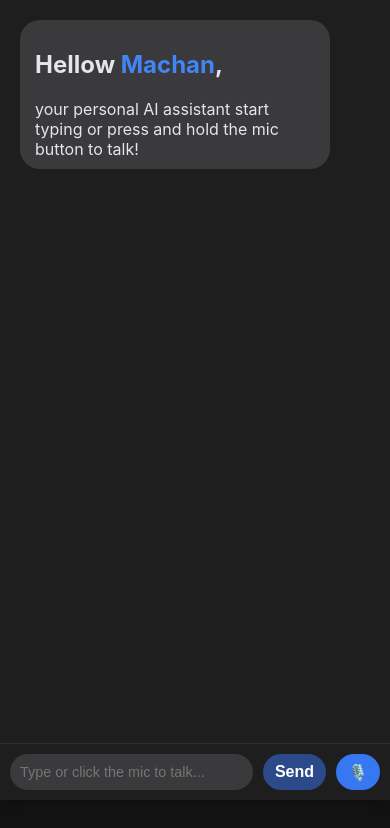
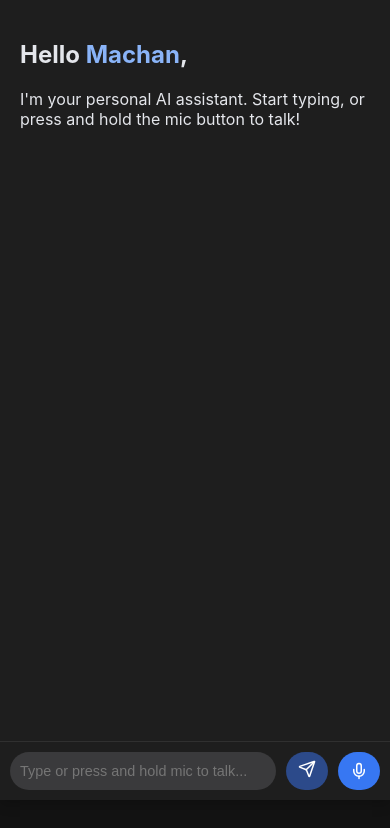
Before and after one commit to PramudithaN/ai-english-tutor, a React (Create React App) app in the folder frontend/: page / in a window 390 px wide. Shown: the top 828 px of the page. Built offline with nearby package versions, Linux system fonts and the light colour scheme.

Commit message:
fix(theme): fixed mobile devices icon

```diff
--- a/frontend/package.json
+++ b/frontend/package.json
@@ -11,9 +11,9 @@
     "@types/node": "^16.18.126",
     "@types/react": "^19.1.8",
     "@types/react-dom": "^19.1.6",
+    "lucide-react": "^0.517.0",
     "react": "^19.1.0",
     "react-dom": "^19.1.0",
-    "react-icons": "^5.5.0",
     "react-markdown": "^10.1.0",
     "react-scripts": "5.0.1",
     "typescript": "^4.9.5",
--- a/frontend/src/App.tsx
+++ b/frontend/src/App.tsx
@@ -1,7 +1,7 @@
 import React, { useState, useRef } from 'react';
 import ReactMarkdown from 'react-markdown';
-// NEW: Import the microphone icon
-import { FaMicrophone, FaPaperPlane } from 'react-icons/fa';
+// NEW: Import icons from the 'lucide-react' library
+import { Mic, Send } from 'lucide-react';
 import './App.css';
 
 
@@ -17,14 +17,11 @@ function App() {
   const [isRecording, setIsRecording] = useState(false);
   const mediaRecorderRef = useRef<MediaRecorder | null>(null);
   const audioChunksRef = useRef<Blob[]>([]);
-  // Ref for the chat window to auto-scroll
   const chatWindowRef = useRef<HTMLDivElement | null>(null);
 
-  // Auto-scroll to the bottom whenever messages change
   React.useEffect(() => {
     chatWindowRef.current?.scrollTo(0, chatWindowRef.current.scrollHeight);
   }, [messages]);
-
 
   const sendPromptToAI = async (promptText: string) => {
     const userMessage: Message = { sender: 'user', text: promptText };
@@ -37,7 +34,7 @@ function App() {
     }));
 
     try {
-      const chatResponse = await fetch(`${process.env.REACT_APP_API_URL}api/chat`, {
+      const chatResponse = await fetch(`${process.env.REACT_APP_API_URL}/api/chat`, {
         method: 'POST',
         headers: { 'Content-Type': 'application/json' },
         body: JSON.stringify({
@@ -51,7 +48,7 @@ function App() {
       const aiTextMessage: Message = { sender: 'ai', text: chatData.message };
       setMessages(prevMessages => [...prevMessages, aiTextMessage]);
 
-      const ttsResponse = await fetch(`${process.env.REACT_APP_API_URL}api/text-to-speech`, {
+      const ttsResponse = await fetch(`${process.env.REACT_APP_API_URL}/api/text-to-speech`, {
         method: 'POST',
         headers: { 'Content-Type': 'application/json' },
         body: JSON.stringify({ text: chatData.message }),
@@ -77,13 +74,13 @@ function App() {
     setUserInput('');
   };
 
-  // --- NEW: Separate functions for starting and stopping recording ---
   const startRecording = () => {
+    if (isRecording) return;
     navigator.mediaDevices.getUserMedia({ audio: true })
       .then(stream => {
         setIsRecording(true);
         audioChunksRef.current = [];
-        const mediaRecorder = new MediaRecorder(stream, { mimeType: 'audio/webm;codecs=opus' });
+        const mediaRecorder = new MediaRecorder(stream);
         mediaRecorderRef.current = mediaRecorder;
 
         mediaRecorder.addEventListener("dataavailable", event => {
@@ -91,13 +88,14 @@ function App() {
         });
 
         mediaRecorder.addEventListener("stop", async () => {
+          stream.getTracks().forEach(track => track.stop());
           setIsLoading(true);
           const audioBlob = new Blob(audioChunksRef.current, { type: 'audio/webm' });
           const formData = new FormData();
           formData.append("audio", audioBlob);
 
           try {
-            const sttResponse = await fetch(`${process.env.REACT_APP_API_URL}api/speech-to-text`, {
+            const sttResponse = await fetch(`${process.env.REACT_APP_API_URL}/api/speech-to-text`, {
               method: 'POST',
               body: formData,
             });
@@ -118,38 +116,37 @@ function App() {
 
         mediaRecorder.start();
       })
-      .catch(err => console.error("Error accessing microphone:", err));
+      .catch(err => {
+        console.error("Error accessing microphone:", err);
+        alert("Microphone access was denied. Please allow microphone access in your browser settings.");
+      });
   };
 
   const stopRecording = () => {
-    mediaRecorderRef.current?.stop();
-    // Get the browser to release the microphone
-    mediaRecorderRef.current?.stream.getTracks().forEach(track => track.stop());
+    if (mediaRecorderRef.current && mediaRecorderRef.current.state === "recording") {
+      mediaRecorderRef.current.stop();
+    }
     setIsRecording(false);
   };
 
 
   return (
     <div className="App">
-      {/* We pass the ref to this div */}
       <div className="chat-window" ref={chatWindowRef}>
-        {messages.length === 0 && !isRecording && !isLoading && (
-          <div className="message ai">
-        <h2>
-          Hellow <span style={{ color: 'rgb(66,133,244)' }}>Machan</span>,
-          <br />
-        </h2>
-          your personal AI assistant start typing or press and hold the mic button to talk!
+        {messages.length === 0 && !isLoading && (
+          <div className="welcome-message">
+             <h2>Hello <span style={{ color: '#8ab4f8' }}>Machan</span>,</h2>
+             <p>I'm your personal AI assistant. Start typing, or press and hold the mic button to talk!</p>
           </div>
         )}
         {messages.map((msg, index) => (
           <div key={index} className={`message ${msg.sender}`}>
-        <ReactMarkdown>{msg.text}</ReactMarkdown>
+            <ReactMarkdown>{msg.text}</ReactMarkdown>
           </div>
         ))}
         {isLoading && !isRecording && (
           <div className="message ai">
-        <p><i>Thinking...</i></p>
+            <p><i>Thinking...</i></p>
           </div>
         )}
       </div>
@@ -158,25 +155,25 @@ function App() {
           type="text"
           value={userInput}
           onChange={(e) => setUserInput(e.target.value)}
-          placeholder="Type or click the mic to talk..."
+          placeholder="Type or press and hold mic to talk..."
           disabled={isLoading}
         />
+        {/* MODIFIED: Using Lucide icon */}
         <button type="submit" disabled={isLoading || !userInput.trim()}>
-          Send
-          {/* <FaPaperPlane />  */}
+           <Send size={18} />
         </button>
-        {/* MODIFIED: Microphone Button with new events */}
+        {/* MODIFIED: Using Lucide icon */}
         <button
           type="button"
           onMouseDown={startRecording}
           onMouseUp={stopRecording}
           onTouchStart={startRecording}
           onTouchEnd={stopRecording}
+          onMouseLeave={isRecording ? stopRecording : undefined}
           className={`mic-button ${isRecording ? 'recording' : ''}`}
           disabled={isLoading && !isRecording}
         >
-          🎙️
-          {/* <FaMicrophone />  */}
+          <Mic size={18} />
         </button>
       </form>
     </div>
```
Also changed, not shown: 1 other file (tests, documents, lock files or other folders).
